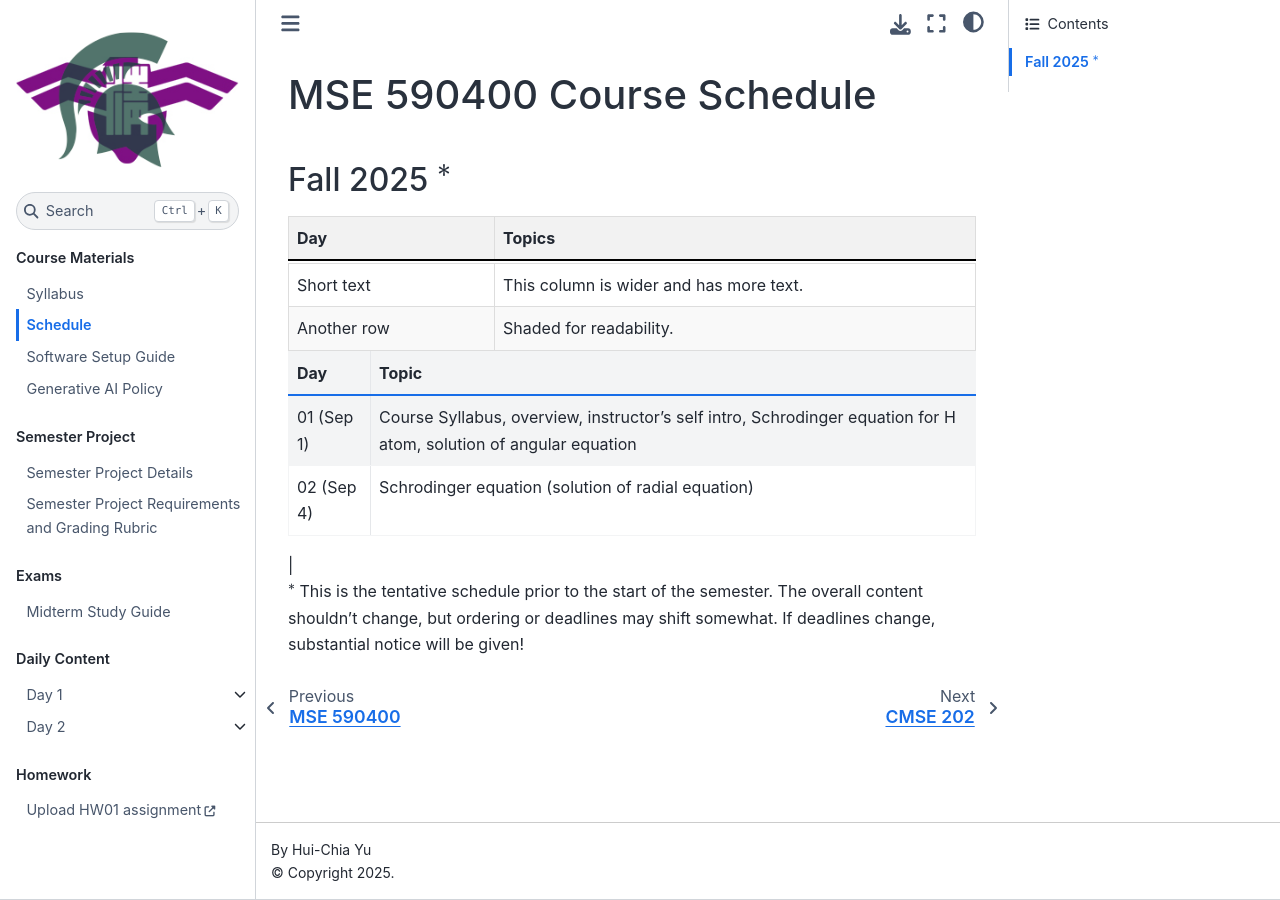
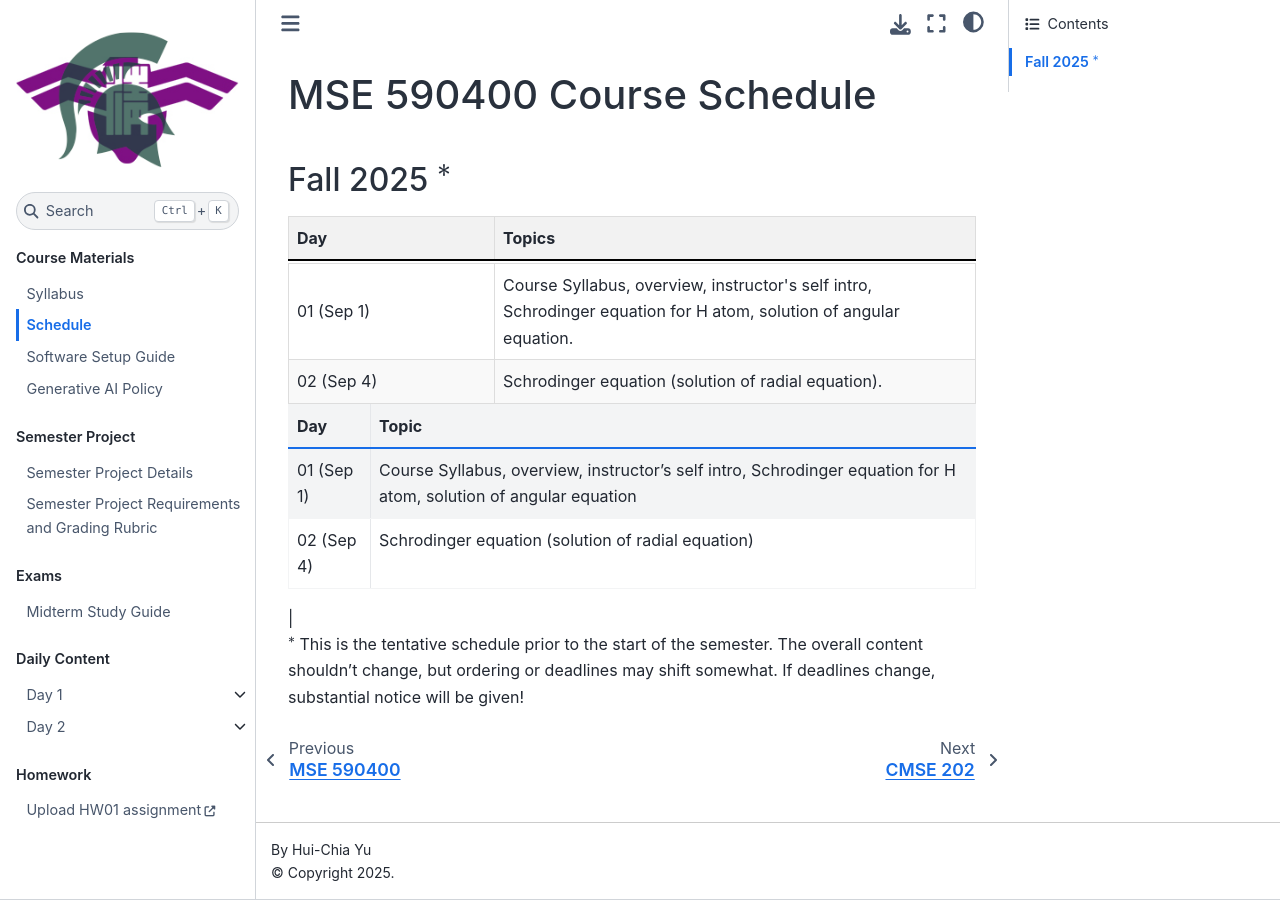
Before and after one commit to huichiayu/nth_mse.github.io, a Jupyter Book: the page built from course_materials/MSE590400_Calendar.md, in a window 1280 px wide. Built offline with Jupyter Book 1.0.4 settings and Sphinx 7.4.7 and the Sphinx Book theme 1.1.4, drawn with Linux system fonts in a browser that asks for light colours; pages that are not in the unit, such as notebooks, are missing from menus.

Commit message:
test html in md

```diff
--- a/course_materials/MSE590400_Calendar.md
+++ b/course_materials/MSE590400_Calendar.md
@@ -16,12 +16,12 @@
     <td colspan="2" style="border-top: 2px solid #000;"></td> <!-- HLINE -->
   </tr>
   <tr>
-    <td style="border: 1px solid #ddd; padding: 8px;">Short text</td>
-    <td style="border: 1px solid #ddd; padding: 8px;">This column is wider and has more text.</td>
+    <td style="border: 1px solid #ddd; padding: 8px;">01 (Sep 1)</td>
+    <td style="border: 1px solid #ddd; padding: 8px;">Course Syllabus, overview, instructor's self intro, Schrodinger equation for H atom, solution of angular equation.</td>
   </tr>
   <tr style="background-color: #f9f9f9;">
-    <td style="border: 1px solid #ddd; padding: 8px;">Another row</td>
-    <td style="border: 1px solid #ddd; padding: 8px;">Shaded for readability.</td>
+    <td style="border: 1px solid #ddd; padding: 8px;">02 (Sep 4)</td>
+    <td style="border: 1px solid #ddd; padding: 8px;">Schrodinger equation (solution of radial equation).</td>
   </tr>
 </table>
 
```
